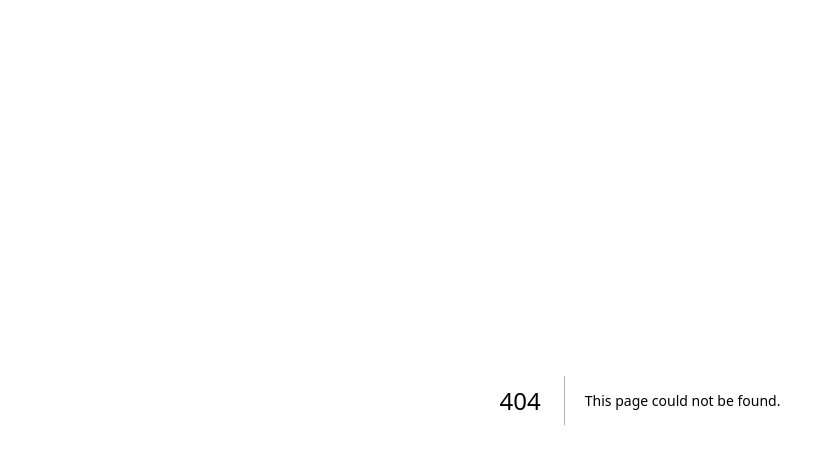
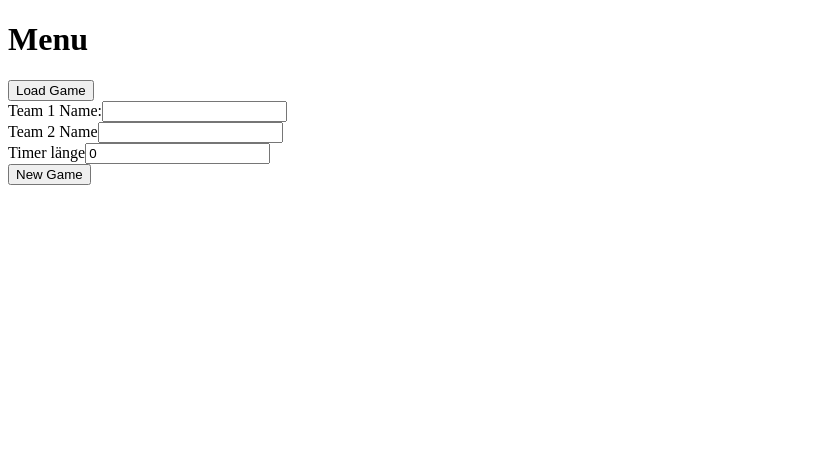
Before and after one commit to Colindustrys/schlagballfrontend, a Next.js app: page /menu in a window 1280 px wide. Before the commit this address had no page. Shown: the top 464 px of the page, without its empty margins (0-835 px from the left). Built offline with nearby package versions, Linux system fonts and the light colour scheme.

Commit message:
menu seite

```diff
--- /dev/null
+++ b/app/menu/page.tsx
@@ -0,0 +1,121 @@
+"use client"
+import React, { useState, useEffect, FormEvent } from "react";
+import Cookies from "js-cookie";
+import GameData from "@/types/gameData";
+
+interface FormData {
+  team1name: string;
+  team2name: string;
+  timer: number;
+}
+
+interface FormProps {
+  onSubmit: (data: FormData) => void;
+}
+
+export default function menu() {
+
+  const [formData, setFormData] = useState<FormData>({
+    team1name: '',
+    team2name: '',
+    timer: 0,
+  });
+
+  const handleChange = (e: React.ChangeEvent<HTMLInputElement>) => {
+
+    const { name, value } = e.target;
+
+    console.log(name + " " + value);
+    setFormData((prevData) => ({
+      ...prevData,
+      [name]: value,
+    }));
+  };
+
+  function onSumbitHandler(e: React.FormEvent) {
+    e.preventDefault();
+
+    newGame(formData.team1name, formData.team2name, formData.timer)
+
+  }
+
+  function newGame(team1name: string, team2name: string, timer: number) {
+
+    //make new game object
+    let newGame: GameData = {
+      team1name: team1name,
+      team1points: 0,
+      team1currentPlayer: 0,
+
+      team2name: team2name,
+      team2points: 0,
+      team2currentPlayer: 0,
+
+      currentTeam: 0,
+
+    }
+
+    //save cookie
+    Cookies.set('myJsonData', JSON.stringify(newGame), { sameSite: 'lax', expires: 365 });
+
+    //direct to game page
+    window.location.href = "/";
+
+  }
+
+  function loadGame() {
+    //link to game page
+  }
+
+
+  return (
+    <div>
+      <header>
+        <h1>Menu</h1>
+      </header>
+
+      <main>
+        <div>
+          <button onClick={loadGame}>Load Game</button>
+        </div>
+        <div>
+          <form onSubmit={onSumbitHandler}>
+            <div>
+              <label htmlFor="input1">Team 1 Name:</label>
+              <input
+                type="text"
+                id="input1"
+                name="team1name"
+                value={formData.team1name}
+                onChange={handleChange}
+              />
+            </div>
+            <div>
+              <label htmlFor="input2">Team 2 Name</label>
+              <input
+                type="text"
+                id="input2"
+                name="team2name"
+                value={formData.team2name}
+                onChange={handleChange}
+              />
+            </div>
+            <div>
+              <label htmlFor="input3">Timer länge</label>
+              <input
+                type="number"
+                id="input3"
+                name="timer"
+                value={formData.timer}
+                onChange={handleChange}
+              />
+            </div>
+            <button type="submit">New Game</button>
+          </form>
+
+        </div>
+      </main>
+    </div>
+
+  );
+}
--- a/app/page.tsx
+++ b/app/page.tsx
@@ -72,7 +72,7 @@ export default function Home() {
   }
 
   function temp() {
-    Cookies.remove('myGame')
+    //window.location.href = "/menu";
   }
 
   return (
@@ -92,6 +92,8 @@ export default function Home() {
         <TestComponent loadData={loadData} saveData={saveData}/>
         <CurrentPlayer json={json} nextPlayer={nextPlayer}/>
         <button onClick={switchTeam}>Toter Wechsel</button>
+        <a href="/menu">menu</a>
+
       </main>
     </div>
 
```
Also changed, not shown: logic/gameController.tsx (added).
